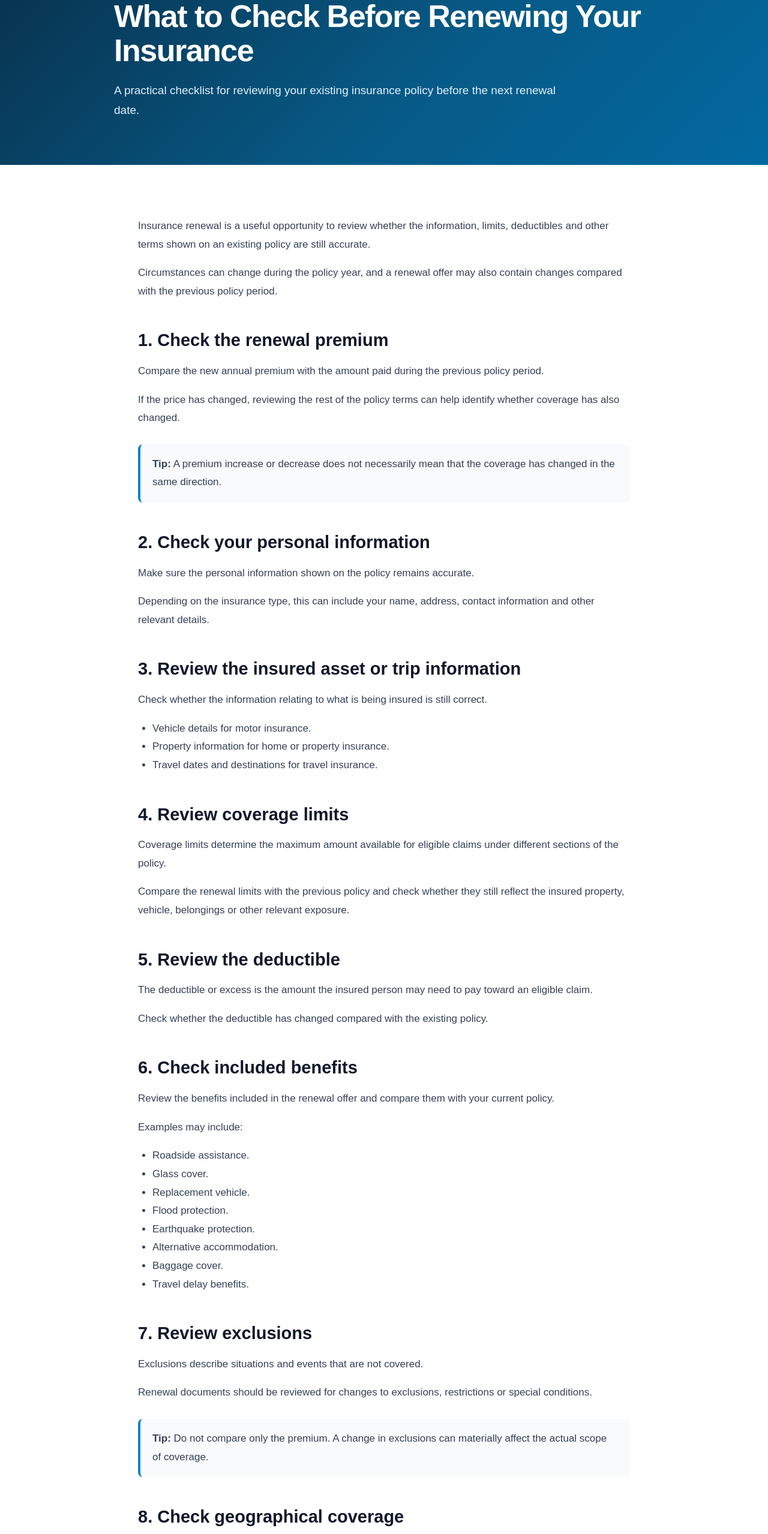
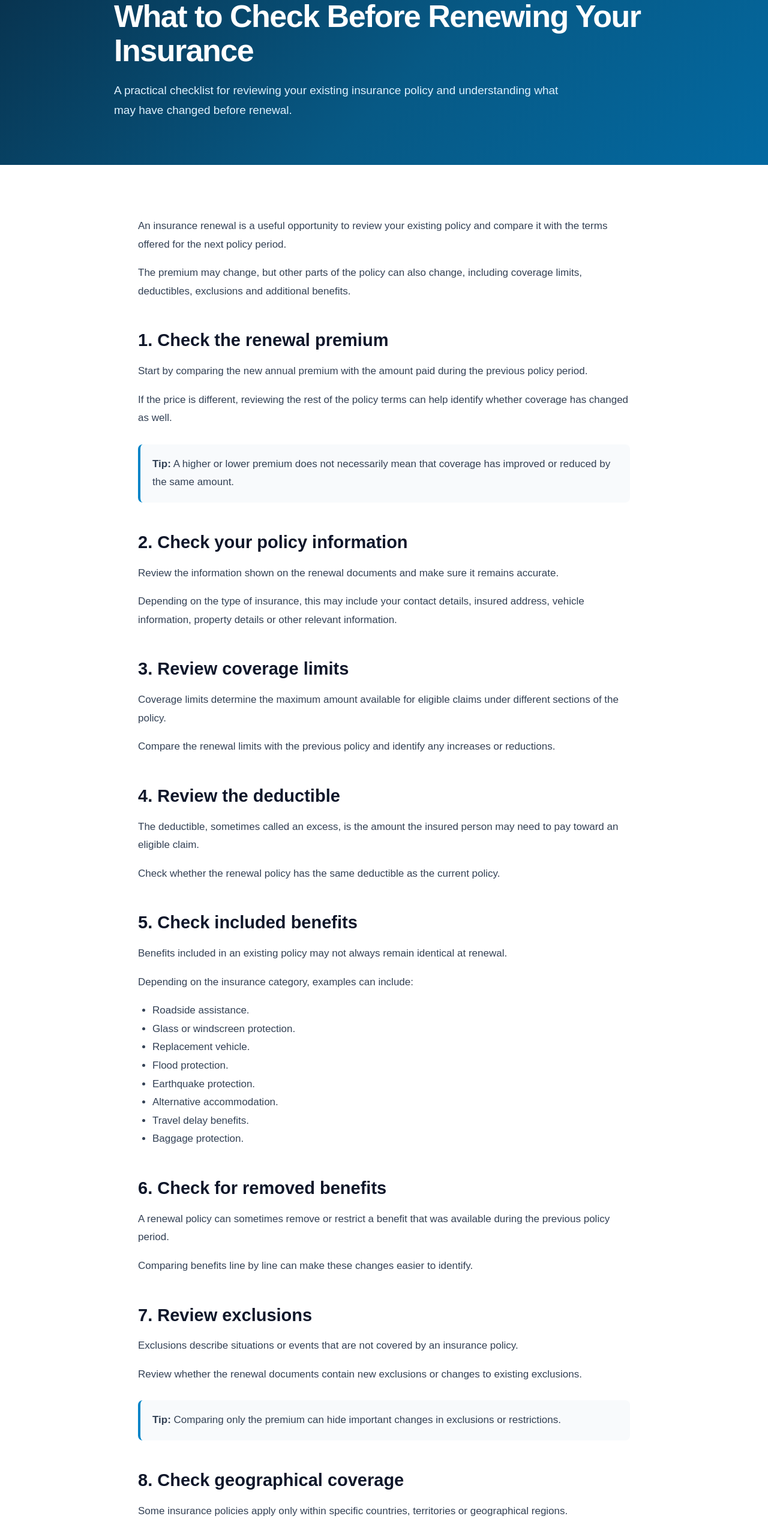
Before and after one commit to themetainsurance/MVP, a Next.js app: page /blog/insurance-renewal-checklist in a window 1280 px wide. Shown: the part 180-2738 px from the top of the page at 60% size. Built offline with nearby package versions, Linux system fonts and the light colour scheme.

Commit message:
Update insurance renewal SEO guide

```diff
--- a/app/blog/insurance-renewal-checklist/page.tsx
+++ b/app/blog/insurance-renewal-checklist/page.tsx
@@ -3,7 +3,7 @@ import type { Metadata } from "next";
 export const metadata: Metadata = {
   title: "What to Check Before Renewing Your Insurance | The Meta Insurance",
   description:
-    "Use this practical insurance renewal checklist to review premiums, coverage limits, deductibles, exclusions, personal details and policy changes before renewal.",
+    "A practical insurance renewal checklist covering premiums, coverage limits, deductibles, exclusions, benefits and important policy changes.",
 };
 
 export default function InsuranceRenewalGuidePage() {
@@ -130,7 +130,7 @@ export default function InsuranceRenewalGuidePage() {
             }}
           >
             A practical checklist for reviewing your existing insurance policy
-            before the next renewal date.
+            and understanding what may have changed before renewal.
           </p>
         </div>
       </section>
@@ -147,14 +147,15 @@ export default function InsuranceRenewalGuidePage() {
         }}
       >
         <p>
-          Insurance renewal is a useful opportunity to review whether the
-          information, limits, deductibles and other terms shown on an existing
-          policy are still accurate.
+          An insurance renewal is a useful opportunity to review your existing
+          policy and compare it with the terms offered for the next policy
+          period.
         </p>
 
         <p>
-          Circumstances can change during the policy year, and a renewal offer
-          may also contain changes compared with the previous policy period.
+          The premium may change, but other parts of the policy can also change,
+          including coverage limits, deductibles, exclusions and additional
+          benefits.
         </p>
 
         <ArticleHeading>
@@ -162,51 +163,37 @@ export default function InsuranceRenewalGuidePage() {
         </ArticleHeading>
 
         <p>
-          Compare the new annual premium with the amount paid during the
-          previous policy period.
+          Start by comparing the new annual premium with the amount paid during
+          the previous policy period.
         </p>
 
         <p>
-          If the price has changed, reviewing the rest of the policy terms can
-          help identify whether coverage has also changed.
+          If the price is different, reviewing the rest of the policy terms can
+          help identify whether coverage has changed as well.
         </p>
 
         <InfoBox>
-          A premium increase or decrease does not necessarily mean that the
-          coverage has changed in the same direction.
+          A higher or lower premium does not necessarily mean that coverage has
+          improved or reduced by the same amount.
         </InfoBox>
 
         <ArticleHeading>
-          2. Check your personal information
+          2. Check your policy information
         </ArticleHeading>
 
         <p>
-          Make sure the personal information shown on the policy remains
-          accurate.
+          Review the information shown on the renewal documents and make sure
+          it remains accurate.
         </p>
 
         <p>
-          Depending on the insurance type, this can include your name, address,
-          contact information and other relevant details.
+          Depending on the type of insurance, this may include your contact
+          details, insured address, vehicle information, property details or
+          other relevant information.
         </p>
 
         <ArticleHeading>
-          3. Review the insured asset or trip information
-        </ArticleHeading>
-
-        <p>
-          Check whether the information relating to what is being insured is
-          still correct.
-        </p>
-
-        <ul style={{ paddingLeft: "24px" }}>
-          <li>Vehicle details for motor insurance.</li>
-          <li>Property information for home or property insurance.</li>
-          <li>Travel dates and destinations for travel insurance.</li>
-        </ul>
-
-        <ArticleHeading>
-          4. Review coverage limits
+          3. Review coverage limits
         </ArticleHeading>
 
         <p>
@@ -215,63 +202,79 @@ export default function InsuranceRenewalGuidePage() {
         </p>
 
         <p>
-          Compare the renewal limits with the previous policy and check whether
-          they still reflect the insured property, vehicle, belongings or other
-          relevant exposure.
+          Compare the renewal limits with the previous policy and identify any
+          increases or reductions.
         </p>
 
         <ArticleHeading>
-          5. Review the deductible
+          4. Review the deductible
         </ArticleHeading>
 
         <p>
-          The deductible or excess is the amount the insured person may need to
-          pay toward an eligible claim.
+          The deductible, sometimes called an excess, is the amount the insured
+          person may need to pay toward an eligible claim.
         </p>
 
         <p>
-          Check whether the deductible has changed compared with the existing
-          policy.
+          Check whether the renewal policy has the same deductible as the
+          current policy.
         </p>
 
         <ArticleHeading>
-          6. Check included benefits
+          5. Check included benefits
         </ArticleHeading>
 
         <p>
-          Review the benefits included in the renewal offer and compare them
-          with your current policy.
+          Benefits included in an existing policy may not always remain
+          identical at renewal.
         </p>
 
-        <p>Examples may include:</p>
+        <p>
+          Depending on the insurance category, examples can include:
+        </p>
 
         <ul style={{ paddingLeft: "24px" }}>
           <li>Roadside assistance.</li>
-          <li>Glass cover.</li>
+          <li>Glass or windscreen protection.</li>
           <li>Replacement vehicle.</li>
           <li>Flood protection.</li>
           <li>Earthquake protection.</li>
           <li>Alternative accommodation.</li>
-          <li>Baggage cover.</li>
           <li>Travel delay benefits.</li>
+          <li>Baggage protection.</li>
         </ul>
+
+        <ArticleHeading>
+          6. Check for removed benefits
+        </ArticleHeading>
+
+        <p>
+          A renewal policy can sometimes remove or restrict a benefit that was
+          available during the previous policy period.
+        </p>
+
+        <p>
+          Comparing benefits line by line can make these changes easier to
+          identify.
+        </p>
 
         <ArticleHeading>
           7. Review exclusions
         </ArticleHeading>
 
         <p>
-          Exclusions describe situations and events that are not covered.
+          Exclusions describe situations or events that are not covered by an
+          insurance policy.
         </p>
 
         <p>
-          Renewal documents should be reviewed for changes to exclusions,
-          restrictions or special conditions.
+          Review whether the renewal documents contain new exclusions or
+          changes to existing exclusions.
         </p>
 
         <InfoBox>
-          Do not compare only the premium. A change in exclusions can materially
-          affect the actual scope of coverage.
+          Comparing only the premium can hide important changes in exclusions
+          or restrictions.
         </InfoBox>
 
         <ArticleHeading>
@@ -279,88 +282,94 @@ export default function InsuranceRenewalGuidePage() {
         </ArticleHeading>
 
         <p>
-          For some types of insurance, the geographical area in which the
-          policy applies is important.
+          Some insurance policies apply only within specific countries,
+          territories or geographical regions.
         </p>
 
         <p>
-          Check whether territorial limits have changed, especially for motor
-          and travel insurance.
+          This can be particularly important for motor and travel insurance.
         </p>
 
         <ArticleHeading>
-          9. Check optional cover
+          9. Check special conditions
         </ArticleHeading>
 
         <p>
-          Optional benefits may have been added, removed or repriced at
-          renewal.
+          Policies can contain specific conditions that must be followed for
+          coverage to apply.
         </p>
 
         <p>
-          It can be useful to separate the base coverage from optional
-          additions when comparing the old and new policy.
+          Examples can include security requirements, reporting deadlines,
+          approved repair networks or documentation requirements.
         </p>
 
         <ArticleHeading>
-          10. Check the renewal date
+          10. Check the policy dates
         </ArticleHeading>
 
         <p>
-          Make sure you know when the existing policy expires and when the
-          renewal policy is scheduled to start.
+          Review the expiration date of the existing policy and the start date
+          of the renewal policy.
         </p>
 
         <p>
-          This helps avoid an unintended gap in insurance coverage where
-          continuous coverage is required.
+          This is important where continuous insurance coverage is required.
         </p>
 
         <ArticleHeading>
-          Compare the existing policy with the renewal
+          Example: current policy vs renewal
         </ArticleHeading>
 
         <p>
-          A simple factual comparison can make renewal changes easier to
-          understand.
+          A factual comparison can help show exactly what has changed.
         </p>
 
-        <RenewalTable />
+        <RenewalComparison />
 
         <p>
-          This type of comparison shows the differences without determining
-          whether a particular policy is appropriate for an individual
-          customer.
+          In this example, the renewal premium is €35 higher and the liability
+          limit has increased, while roadside assistance has been removed.
+        </p>
+
+        <p>
+          This does not determine whether the renewal is appropriate for the
+          customer. It simply identifies the factual differences between the
+          two policy periods.
         </p>
 
         <ArticleHeading>
-          Documents worth keeping
+          What should you compare before renewal?
+        </ArticleHeading>
+
+        <RenewalChecklist />
+
+        <ArticleHeading>
+          Keep your existing policy document
         </ArticleHeading>
 
         <p>
-          Keeping copies of previous and current policy documents can make
-          future comparisons easier.
+          Keeping a copy of the current insurance policy can make future
+          comparisons significantly easier.
+        </p>
+
+        <p>
+          Useful documents may include:
         </p>
 
         <ul style={{ paddingLeft: "24px" }}>
           <li>Current insurance policy.</li>
-          <li>Renewal notice.</li>
           <li>Policy schedule.</li>
           <li>Coverage summary.</li>
+          <li>Renewal notice.</li>
           <li>Previous premium information.</li>
-          <li>Relevant claims information.</li>
         </ul>
 
-        <ArticleHeading>
-          Before accepting a renewal
-        </ArticleHeading>
-
         <p>
-          Reviewing the following items can help you understand the factual
-          differences between the current policy and the renewal:
+          For Motor and Property insurance, The Meta Insurance can also collect
+          an existing policy document as part of an insurance request where the
+          upload option is available.
         </p>
-
-        <ChecklistTable />
 
         {/* CTA */}
         <div
@@ -383,8 +392,8 @@ export default function InsuranceRenewalGuidePage() {
           </h2>
 
           <p style={{ marginTop: 0 }}>
-            Choose an insurance category, enter your information or upload an
-            existing policy where available.
+            Choose an insurance category, enter your details or upload an
+            existing Motor or Property policy where available.
           </p>
 
           <div
@@ -519,7 +528,7 @@ function InfoBox({
   );
 }
 
-function RenewalTable() {
+function RenewalComparison() {
   const rows = [
     ["Annual premium", "€450", "€485", "+ €35"],
     ["Deductible", "€500", "€500", "Same"],
@@ -529,7 +538,12 @@ function RenewalTable() {
   ];
 
   return (
-    <div style={{ overflowX: "auto", margin: "28px 0" }}>
+    <div
+      style={{
+        overflowX: "auto",
+        margin: "28px 0",
+      }}
+    >
       <table
         style={{
           width: "100%",
@@ -552,8 +566,11 @@ function RenewalTable() {
               <td style={tdStyle}>
                 <strong>{feature}</strong>
               </td>
+
               <td style={tdStyle}>{current}</td>
+
               <td style={tdStyle}>{renewal}</td>
+
               <td style={tdStyle}>
                 <strong>{difference}</strong>
               </td>
@@ -565,19 +582,25 @@ function RenewalTable() {
   );
 }
 
-function ChecklistTable() {
+function RenewalChecklist() {
   const rows = [
-    ["Premium", "Has the price changed?"],
-    ["Coverage limits", "Are the insured limits the same?"],
-    ["Deductible", "Has the amount changed?"],
+    ["Premium", "Has the annual price changed?"],
+    ["Coverage limits", "Are the insured limits different?"],
+    ["Deductible", "Has the deductible increased or decreased?"],
     ["Benefits", "Have any benefits been added or removed?"],
     ["Exclusions", "Are there new or changed exclusions?"],
-    ["Personal details", "Is all policy information still accurate?"],
-    ["Dates", "Are the expiry and renewal dates correct?"],
+    ["Territory", "Has geographical coverage changed?"],
+    ["Policy details", "Is the insured information still correct?"],
+    ["Policy dates", "Are the expiry and renewal dates correct?"],
   ];
 
   return (
-    <div style={{ overflowX: "auto", margin: "28px 0" }}>
+    <div
+      style={{
+        overflowX: "auto",
+        margin: "28px 0",
+      }}
+    >
       <table
         style={{
           width: "100%",
@@ -598,6 +621,7 @@ function ChecklistTable() {
               <td style={tdStyle}>
                 <strong>{check}</strong>
               </td>
+
               <td style={tdStyle}>{question}</td>
             </tr>
           ))}
```
